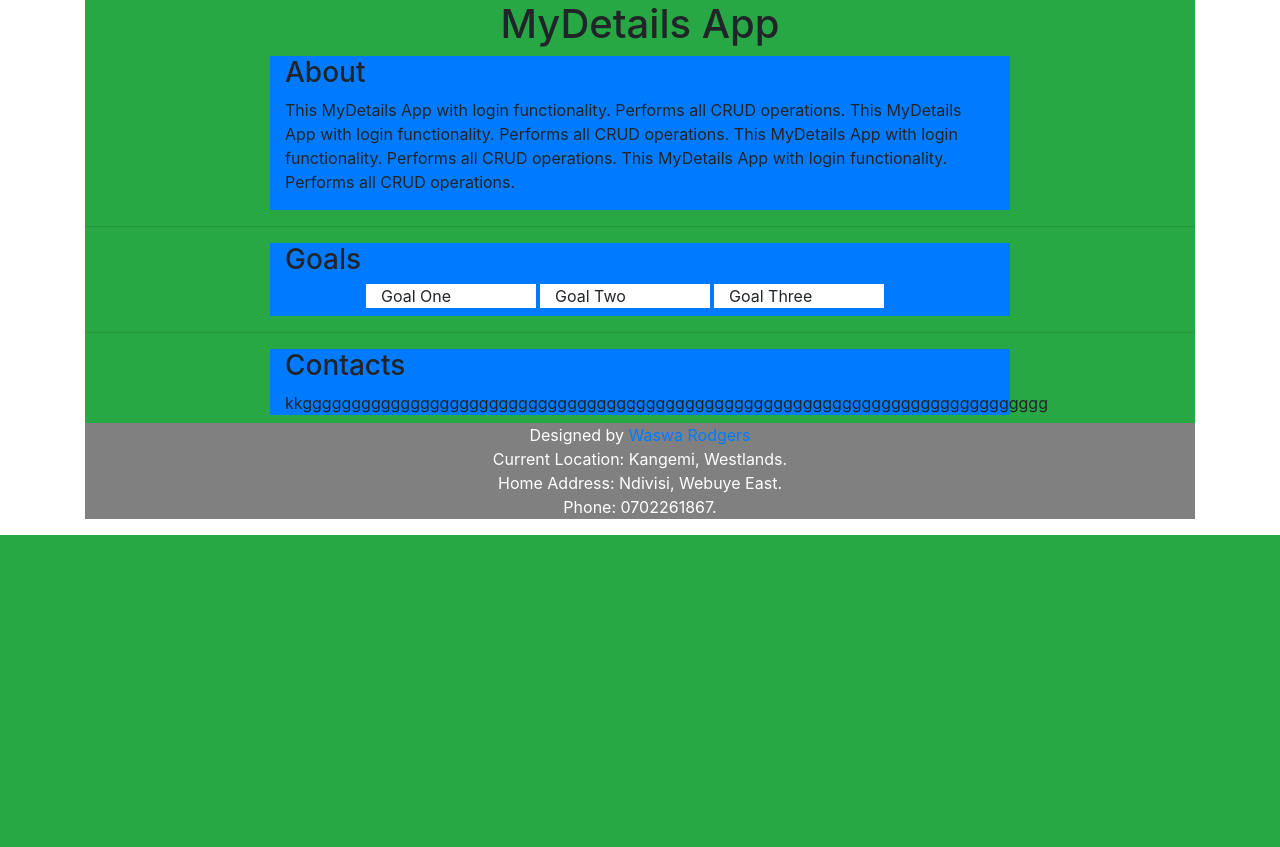
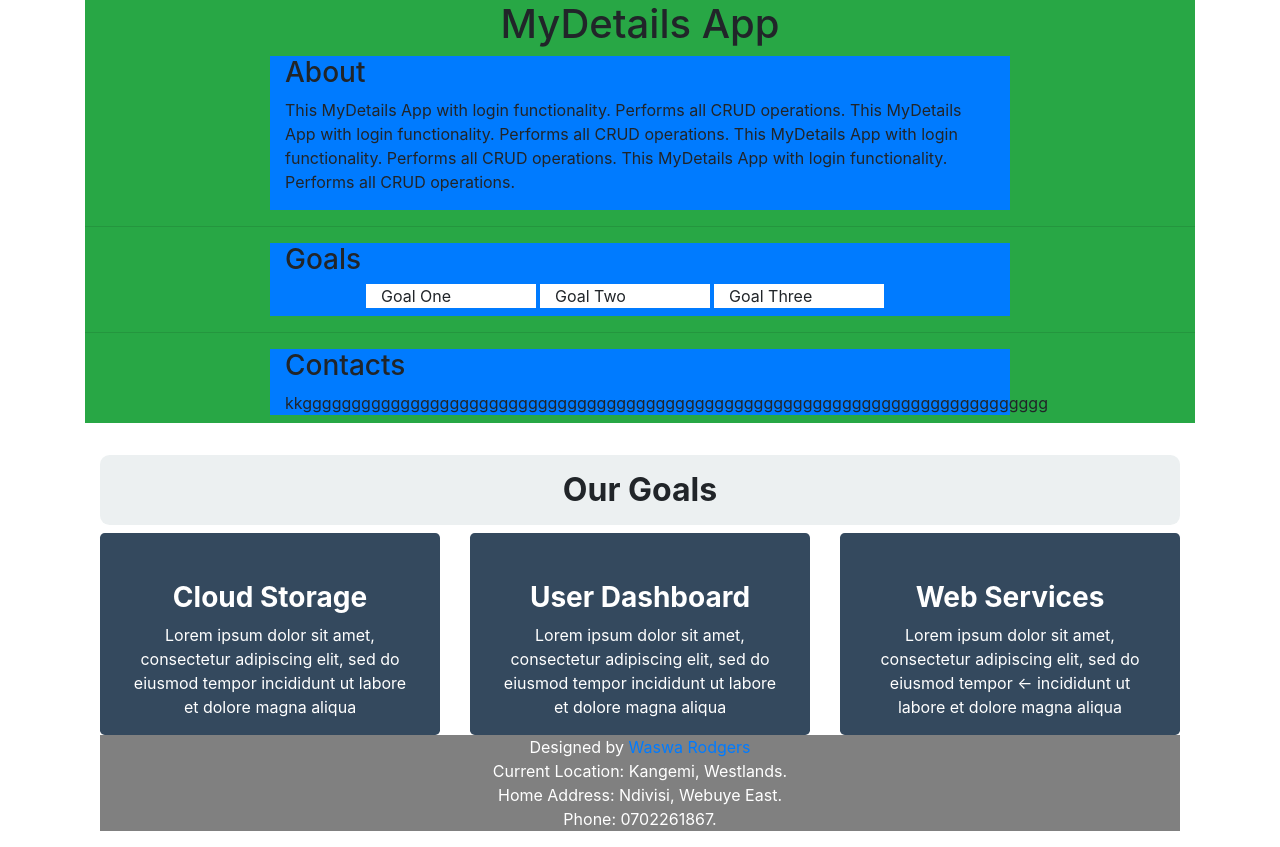
Before and after one commit to WaswaRodgers/CRUD-App-with-login, a PHP site: page / in a window 1280 px wide. Shown: the part 372-1219 px from the top of the page. Before the commit the page ends 907 px from the top, so only its background shows below. Run offline with PHP 8.4, Linux system fonts and the light colour scheme.

Commit message:
Included ourgoals.html to index.php

```diff
--- a/includes/ourgoals.html
+++ b/includes/ourgoals.html
@@ -1,3 +1,25 @@
+<style type="text/css">
+	.section-title {
+		text-align:center;
+		margin-top: 1em;
+		background-color: #ecf0f1;
+		padding: .5em 0;
+		border-radius: .3em;
+	}
+
+.service {
+	border-radius: .3em;
+	background-color: #34495e;
+	text-align: center;
+	padding: 3em 2em 1em 2em;
+	color: white;
+}
+
+.service .glyphicon {
+	font-size: 5em;
+}
+
+</style>
 <div class="container">
 	<h2 class="section-title"><strong>Our Goals</strong></h2>
 	<div class="row">
--- a/index.php
+++ b/index.php
@@ -61,6 +61,8 @@
 
 		</div>
 
+		<?php include_once('includes/ourgoals.html'); ?>
 
-<?php include_once('includes/footer.php') ?>
+
+		<?php include_once('includes/footer.php'); ?>
 </div>
```
